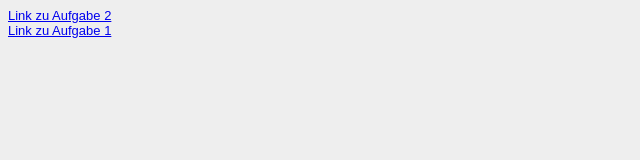
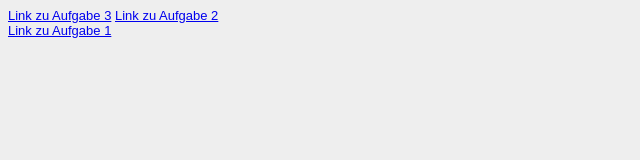
Before and after one commit to Gats237/EIA1_WiSe21_22, a plain HTML site: page gitclonehttpsgithubcomGats237EIA1_WiSe21_22.git/Steckbrief/steckbrief.html in a window 1280 px wide. Shown: the whole page, without its empty margins (0-640 px from the left). Drawn offline with Linux system fonts and the light colour scheme.

Commit message:
Task3 hinzugefügt

```diff
--- a/gitclonehttpsgithubcomGats237EIA1_WiSe21_22.git/Steckbrief/steckbrief.html
+++ b/gitclonehttpsgithubcomGats237EIA1_WiSe21_22.git/Steckbrief/steckbrief.html
@@ -12,6 +12,7 @@ body {
 </style>
 </head>
 <body>
+	<a href="https://github.com/Gats237/EIA1_WiSe21_22.git" target="_blank">Link zu Aufgabe 3</a>
 	<a href="https://gats237.github.io/EIA1_WiSe21_22/Task2/Index.html" target="_blank">Link zu Aufgabe 2</a>
 	<br>
 	<a href="https://gats237.github.io/EIA1_WiSe21_22/Task1/Task1.html" target="_blank">Link zu Aufgabe 1</a>
```
